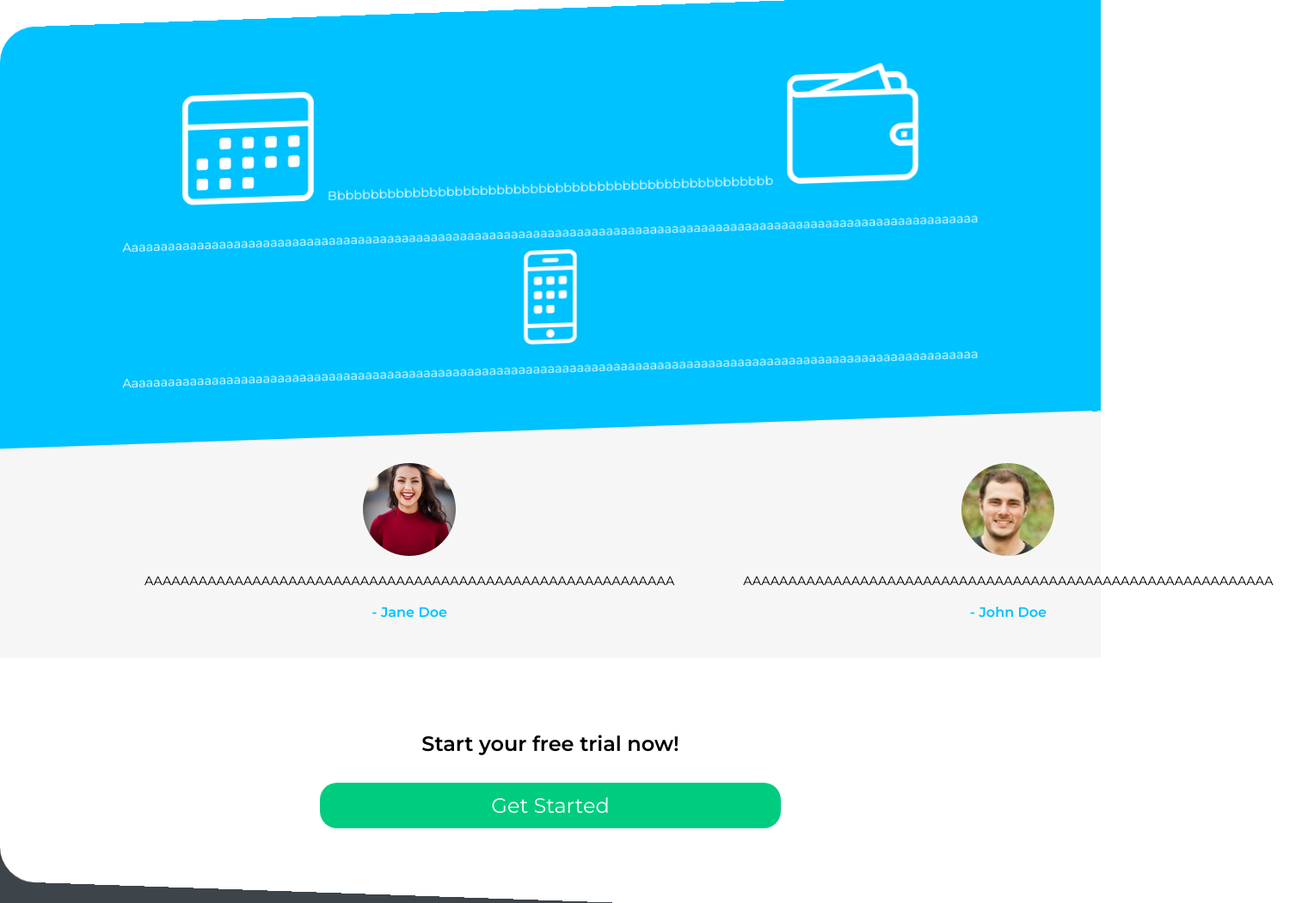
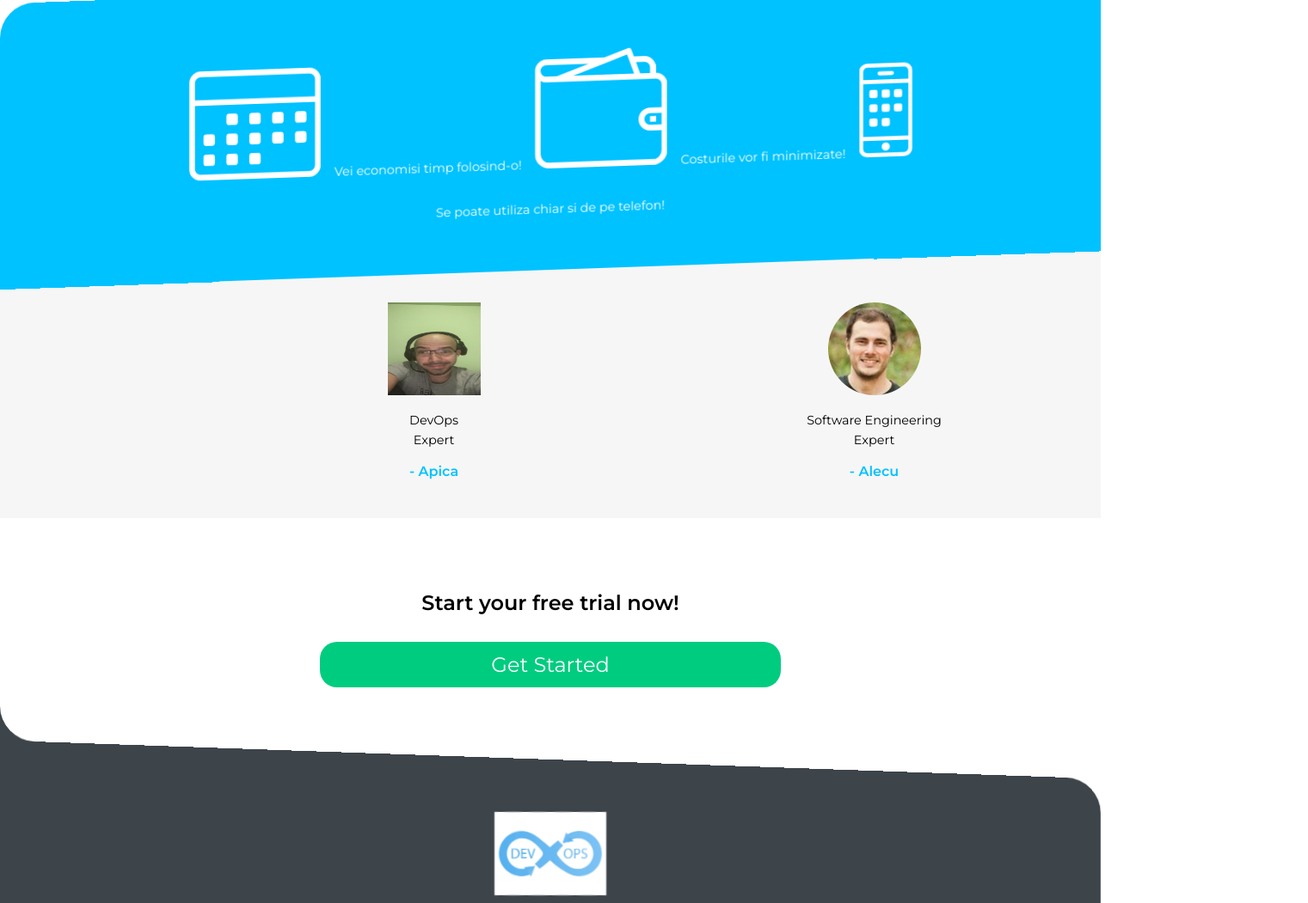
Before and after one commit to mihaira2/frontender, a plain HTML site: page index.html in a window 1280 px wide. Shown: the part 931-1982 px from the top of the page at 86% size, 1521 px wide, since content can reach past the window. Drawn offline with Linux system fonts and the light colour scheme.

Commit message:
My 4th commit

```diff
--- a/css/main.css
+++ b/css/main.css
@@ -41,7 +41,7 @@ header {
 }
 
 .server {
-    width: 70%;
+    width: 90%;
     margin: 2em auto 2em 25%;
 }
 
@@ -112,11 +112,12 @@ h1, .subhead {
     background: #F6F6F6;
     padding: 4em 0 2em;
     margin-top: -3%;
+    display: flex
 
 }
 
 .gray-container ul li:first-child: {
-    margin-bottom: 2em;
+    margin-bottom: 9em;
 }
 
 figure {
@@ -286,6 +287,7 @@ nav ul li a:hover {
 
     .gray-container ul {
         display: flex;
+        align-items: center;
     }
 
     nav ul {
@@ -366,6 +368,11 @@ nav ul li a:hover {
         }
 
 
+
+    }
+
+    .server {
+        margin: 0 5em 0 0;
     }
 }
 
@@ -402,4 +409,20 @@ nav ul li a:hover {
 
     }
 
+.apica {
+    width: 108px;
+    height:108px;
+    margin: 0;
+
 }
+
+.gray-container ul li {
+    align-items: center;
+    margin: 0 0 0 18em;
+}
+
+}
+
+
+
+}
--- a/index.html
+++ b/index.html
@@ -3,13 +3,13 @@
 <head>
     <meta charset="UTF-8">
     <meta name="viewport" content="width=device-width, initial-scale=1.0">
-    <title>Frontende Dev Course</title>
+    <title>Cea mai casa aplicatie</title>
     <link rel="stylesheet" href="css/main.css">
 </head>
 <body>
     <div class="container">
         <header>
-            <img src="css\images\logo.svg" alt="23andfour logo" class="logo">
+            <img src="css\images\devops.jpg" alt="devops" class="logo">
 
             <nav>
                 <a href="#" class="hide-desktop">
@@ -30,8 +30,8 @@
         <section>
             <img src="css\images\server.svg" alt="server graphic" class="server">
 
-            <h1>Web Hosting for the Modern Era</h1>
-            <p class="subhead">Go severless and pay only for what you use.</p>
+            <h1>Aplicatie DevOps</h1>
+            <p class="subhead">Va fi foarte utila pentru inginerii DevOps.</p>
 
             <img src="css\images\scroll.svg" alt="scroll down" class="scroll hide-mobile show-desktop">
 
@@ -45,15 +45,15 @@
             <ul>
                 <li>
                     <img src="css\images\icon-1.svg" alt="Calendar icon">
-                    <p>Bbbbbbbbbbbbbbbbbbbbbbbbbbbbbbbbbbbbbbbbbbbbbbbbbbbbb</p>
+                    <p>Vei economisi timp folosind-o!</p>
                 </li>
                 <li>
                     <img src="css\images\icon-2.svg" alt="Calendar icon">
-                    <p>Aaaaaaaaaaaaaaaaaaaaaaaaaaaaaaaaaaaaaaaaaaaaaaaaaaaaaaaaaaaaaaaaaaaaaaaaaaaaaaaaaaaaaaaaaaaaaaaaaaaaaaaaaaaaaaaaaaaaa</p>
+                    <p>Costurile vor fi minimizate!</p>
                 </li>
                 <li>
                     <img src="css\images\icon-3.svg" alt="Calendar icon">
-                    <p>Aaaaaaaaaaaaaaaaaaaaaaaaaaaaaaaaaaaaaaaaaaaaaaaaaaaaaaaaaaaaaaaaaaaaaaaaaaaaaaaaaaaaaaaaaaaaaaaaaaaaaaaaaaaaaaaaaaaaa</p>
+                    <p>Se poate utiliza chiar si de pe telefon!</p>
                 </li>
             </ul>
         </div>
@@ -64,16 +64,16 @@
             <ul>
                 <li>
                     <figure>
-                        <img src="css\images\user1.png" alt="User testimonial picture">
-                        <blockquote>AAAAAAAAAAAAAAAAAAAAAAAAAAAAAAAAAAAAAAAAAAAAAAAAAAAAAAAAAAA</blockquote>
-                        <figcaption>- Jane Doe</figcaption>
+                        <img src="css\images\apica.jpeg" alt="User testimonial picture" class="apica">
+                        <blockquote>DevOps Expert</blockquote>
+                        <figcaption>- Apica</figcaption>
                     </figure>
                 </li>
                 <li>
                     <figure>
                         <img src="css\images\user2.png" alt="User testimonial picture">
-                        <blockquote>AAAAAAAAAAAAAAAAAAAAAAAAAAAAAAAAAAAAAAAAAAAAAAAAAAAAAAAAAAA</blockquote>
-                        <figcaption>- John Doe</figcaption>
+                        <blockquote>Software Engineering Expert</blockquote>
+                        <figcaption>- Alecu</figcaption>
                     </figure>
                 </li>
             </ul>
@@ -89,9 +89,9 @@
         <div class="footer-container">
             <div class="container">
                 <a href="#">
-                    <img src="css\images\logo-white.svg" class="logo" alt="logo">
+                    <img src="css\images\devops.jpg" class="logo" alt="logo">
                 </a>
-                    <p class="address">Melrose Place, 90210<br>USA</p>
+                    <p class="address">Bulevardul Expozitiei, 2<br>RO</p>
                     <ul class="footer-links">
                         <li><a href="#">Terms of Service</a></li>
                         <li><a href="#">Privacy Policy</a></li>
```
Also changed, not shown: css/images/Cool.jpg (added), css/images/apica.jpeg (added), css/images/devops.jpg (added).
